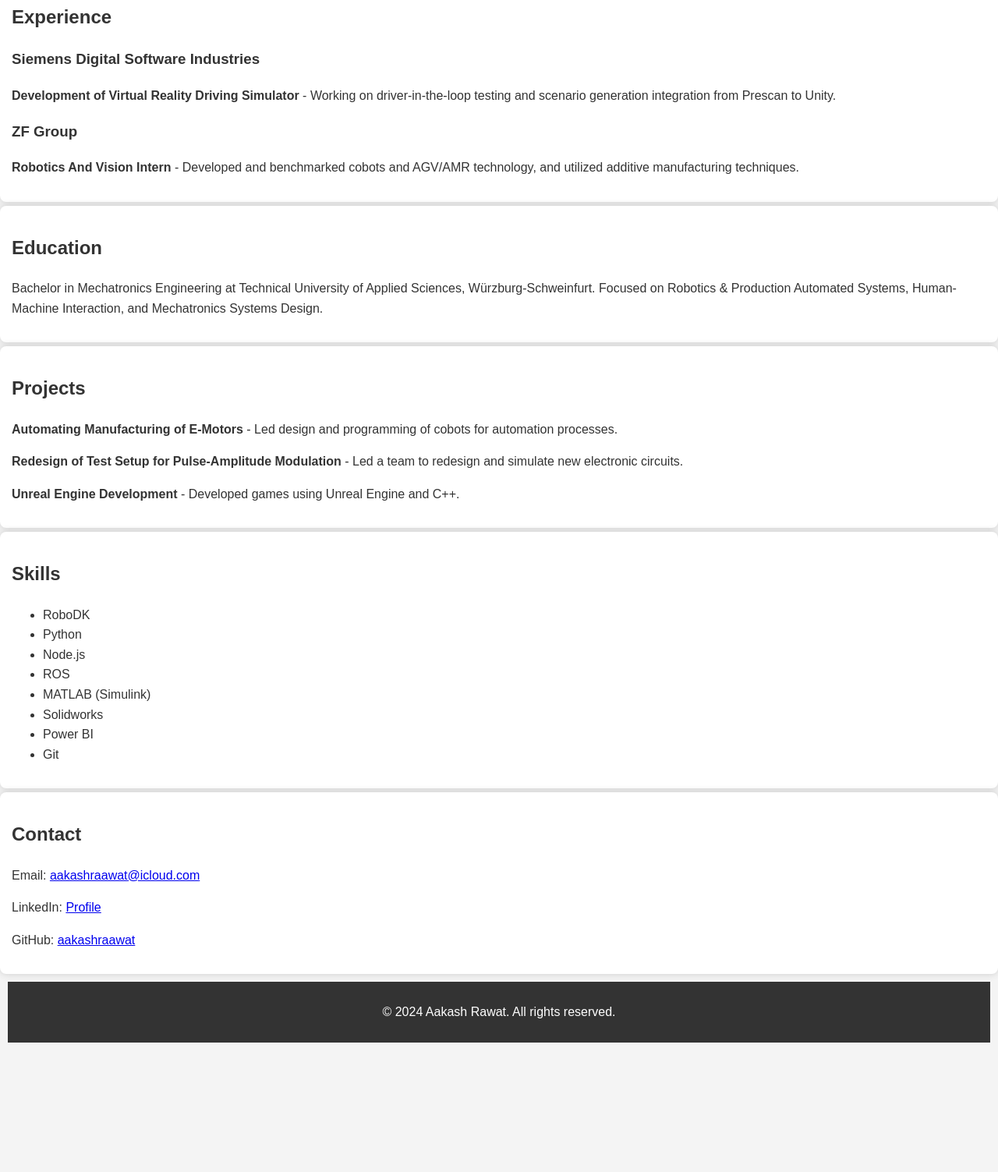
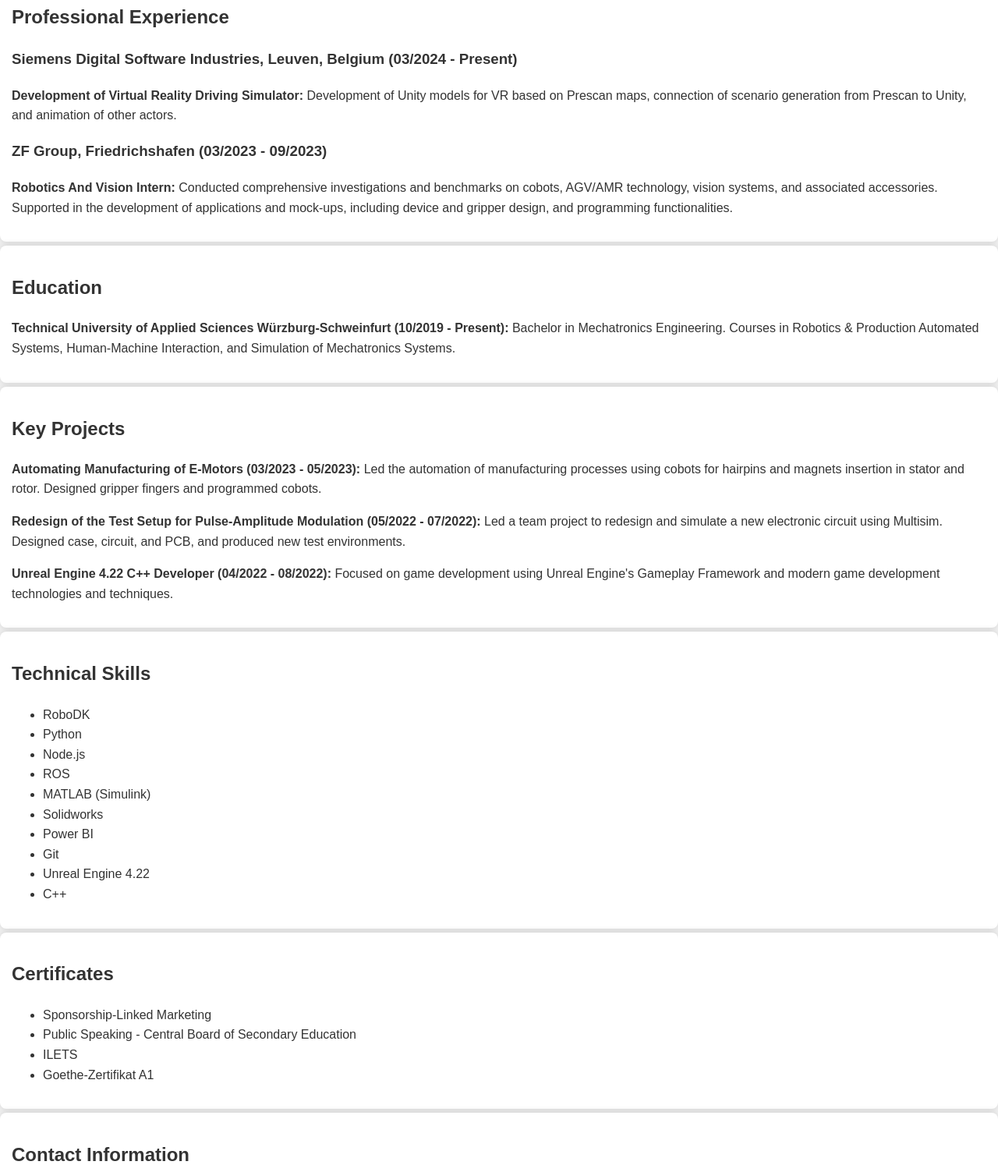
Before and after one commit to aakashraawat/Portfolio, a plain HTML site: page index.html in a window 1280 px wide. Shown: the part 496-1999 px from the top of the page at 78% size. Before the commit the page ends 1843 px from the top, so only its background shows below. Drawn offline with Linux system fonts and the light colour scheme.

Commit message:
Update index.html

```diff
--- a/index.html
+++ b/index.html
@@ -18,6 +18,7 @@
             <li><a href="#education">Education</a></li>
             <li><a href="#projects">Projects</a></li>
             <li><a href="#skills">Skills</a></li>
+            <li><a href="#certificates">Certificates</a></li>
             <li><a href="#contact">Contact</a></li>
         </ul>
     </nav>
@@ -26,24 +27,24 @@
         <p>I am a tech-savvy and solution-oriented Mechatronics Engineering Student with a strong understanding of robotics, production, automated cars, and electronic drives. I am curious, empathetic, and innovative at heart, always ready to tackle challenges with technology.</p>
     </section>
     <section id="experience">
-        <h2>Experience</h2>
-        <h3>Siemens Digital Software Industries</h3>
-        <p><strong>Development of Virtual Reality Driving Simulator</strong> - Working on driver-in-the-loop testing and scenario generation integration from Prescan to Unity.</p>
-        <h3>ZF Group</h3>
-        <p><strong>Robotics And Vision Intern</strong> - Developed and benchmarked cobots and AGV/AMR technology, and utilized additive manufacturing techniques.</p>
+        <h2>Professional Experience</h2>
+        <h3>Siemens Digital Software Industries, Leuven, Belgium (03/2024 - Present)</h3>
+        <p><strong>Development of Virtual Reality Driving Simulator:</strong> Development of Unity models for VR based on Prescan maps, connection of scenario generation from Prescan to Unity, and animation of other actors.</p>
+        <h3>ZF Group, Friedrichshafen (03/2023 - 09/2023)</h3>
+        <p><strong>Robotics And Vision Intern:</strong> Conducted comprehensive investigations and benchmarks on cobots, AGV/AMR technology, vision systems, and associated accessories. Supported in the development of applications and mock-ups, including device and gripper design, and programming functionalities.</p>
     </section>
     <section id="education">
         <h2>Education</h2>
-        <p>Bachelor in Mechatronics Engineering at Technical University of Applied Sciences, Würzburg-Schweinfurt. Focused on Robotics & Production Automated Systems, Human-Machine Interaction, and Mechatronics Systems Design.</p>
+        <p><strong>Technical University of Applied Sciences Würzburg-Schweinfurt (10/2019 - Present):</strong> Bachelor in Mechatronics Engineering. Courses in Robotics & Production Automated Systems, Human-Machine Interaction, and Simulation of Mechatronics Systems.</p>
     </section>
     <section id="projects">
-        <h2>Projects</h2>
-        <p><strong>Automating Manufacturing of E-Motors</strong> - Led design and programming of cobots for automation processes.</p>
-        <p><strong>Redesign of Test Setup for Pulse-Amplitude Modulation</strong> - Led a team to redesign and simulate new electronic circuits.</p>
-        <p><strong>Unreal Engine Development</strong> - Developed games using Unreal Engine and C++.</p>
+        <h2>Key Projects</h2>
+        <p><strong>Automating Manufacturing of E-Motors (03/2023 - 05/2023):</strong> Led the automation of manufacturing processes using cobots for hairpins and magnets insertion in stator and rotor. Designed gripper fingers and programmed cobots.</p>
+        <p><strong>Redesign of the Test Setup for Pulse-Amplitude Modulation (05/2022 - 07/2022):</strong> Led a team project to redesign and simulate a new electronic circuit using Multisim. Designed case, circuit, and PCB, and produced new test environments.</p>
+        <p><strong>Unreal Engine 4.22 C++ Developer (04/2022 - 08/2022):</strong> Focused on game development using Unreal Engine's Gameplay Framework and modern game development technologies and techniques.</p>
     </section>
     <section id="skills">
-        <h2>Skills</h2>
+        <h2>Technical Skills</h2>
         <ul>
             <li>RoboDK</li>
             <li>Python</li>
@@ -53,10 +54,21 @@
             <li>Solidworks</li>
             <li>Power BI</li>
             <li>Git</li>
+            <li>Unreal Engine 4.22</li>
+            <li>C++</li>
+        </ul>
+    </section>
+    <section id="certificates">
+        <h2>Certificates</h2>
+        <ul>
+            <li>Sponsorship-Linked Marketing</li>
+            <li>Public Speaking - Central Board of Secondary Education</li>
+            <li>ILETS</li>
+            <li>Goethe-Zertifikat A1</li>
         </ul>
     </section>
     <section id="contact">
-        <h2>Contact</h2>
+        <h2>Contact Information</h2>
         <p>Email: <a href="mailto:aakashraawat@icloud.com">aakashraawat@icloud.com</a></p>
         <p>LinkedIn: <a href="https://www.linkedin.com/in/aakash-rawat-70334822b">Profile</a></p>
         <p>GitHub: <a href="https://github.com/aakashraawat">aakashraawat</a></p>
```
